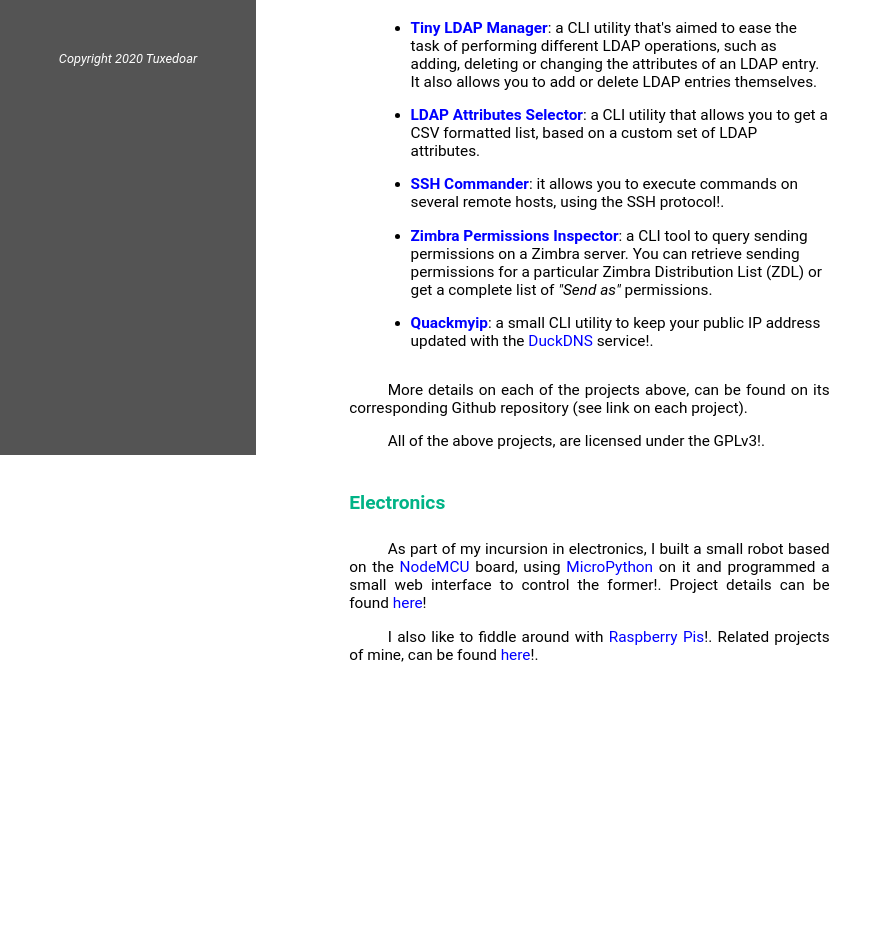
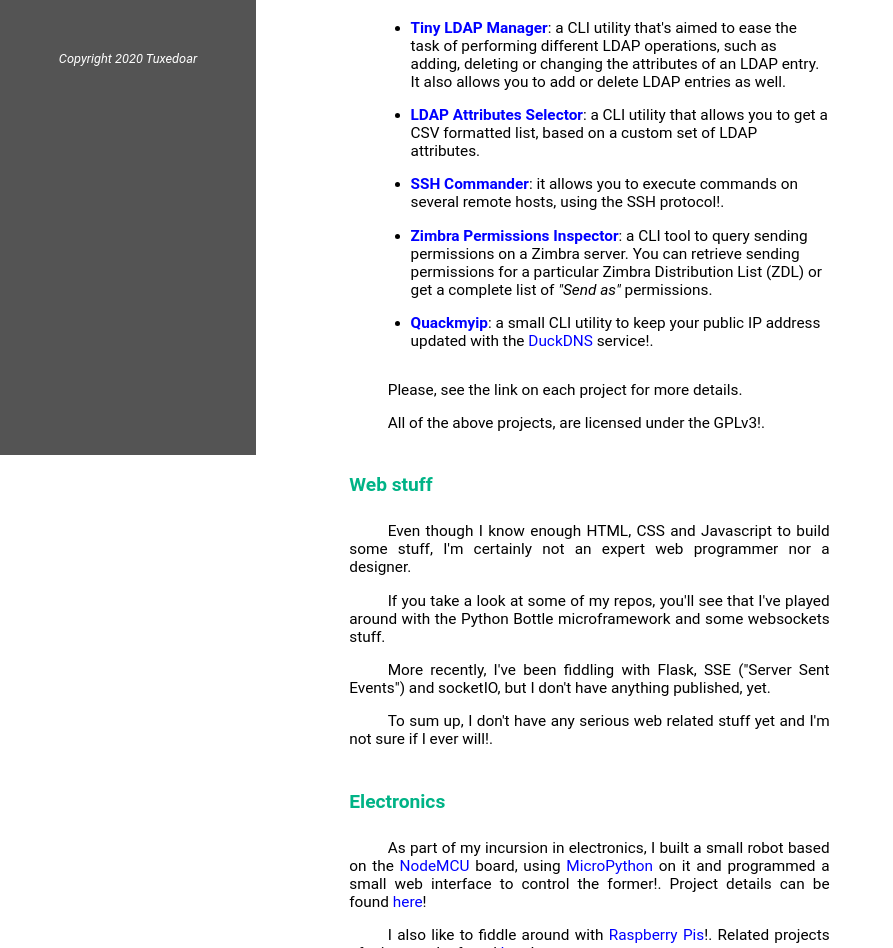
Before and after one commit to tuxedoar/tuxedoar.github.io, a plain HTML site: page projects.html in a window 1280 px wide. Shown: the part 395-1343 px from the top of the page, without its empty margins (0-893 px from the left). Before the commit the page ends 1146 px from the top, so only its background shows below. Drawn offline with Linux system fonts and the light colour scheme.

Commit message:
Add web stuff

```diff
--- a/projects.html
+++ b/projects.html
@@ -40,12 +40,14 @@
 <div class="content">
   <h1>My projects</h1>
 
+
   <h2>Sysadmin</h2>
   <ul>
   <li><a href="https://github.com/tuxedoar/sysadmin_stuff"><b>Sysadmin
   stuff</b></a>: as a sysadmin, I've a collection of scripts of my own, written
   either in Bash or Python and that I share on one of my repos.</li>
   </ul>
+
 
   <h2>Python</h2>
   <p>I have a couple of Python pet-projects hosted on <a href="https://github.com/tuxedoar">GitHub</a>. The
@@ -56,7 +58,7 @@
     <b>Tiny LDAP Manager</b></a>:
     a CLI utility that's aimed to ease the task of performing different LDAP
     operations, such as adding, deleting or changing the attributes of an LDAP
-    entry. It also allows you to add or delete LDAP entries themselves.</li>
+    entry. It also allows you to add or delete LDAP entries as well.</li>
 
     <li><a href="https://github.com/tuxedoar/ldap-attributes-selector">
     <b>LDAP Attributes Selector</b></a>:
@@ -79,10 +81,23 @@
     </li>
   </ul>
 
-  <p>More details on each of the projects above, can be found on its corresponding
-  Github repository (see link on each project).</p>
+  <p>Please, see the link on each project for more details.</p>
 
   <p>All of the above projects, are licensed under the GPLv3!.</p>
+
+
+  <h2>Web stuff</h2>
+  <p>Even though I know enough HTML, CSS and Javascript to build some stuff,
+  I'm certainly not an expert web programmer nor a designer.</p>
+
+  <p>If you take a look at some of my repos, you'll see that I've played around
+  with the Python Bottle microframework and some websockets stuff.</p>
+
+  <p>More recently, I've been fiddling with Flask, SSE ("Server Sent Events")
+  and socketIO, but I don't have anything published, yet.</p>
+
+  <p>To sum up, I don't have any serious web related stuff yet and
+  I'm not sure if I ever will!.</p>
 
 
   <h2>Electronics</h2>
```
